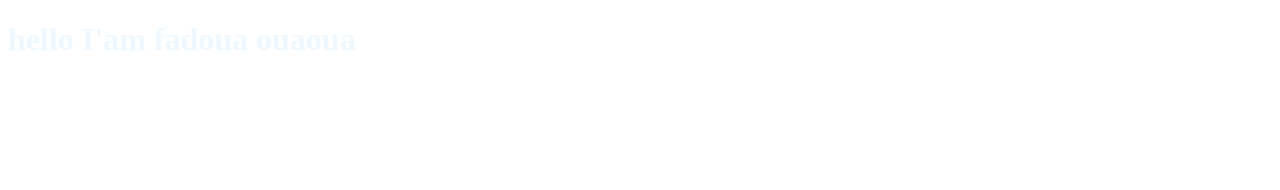
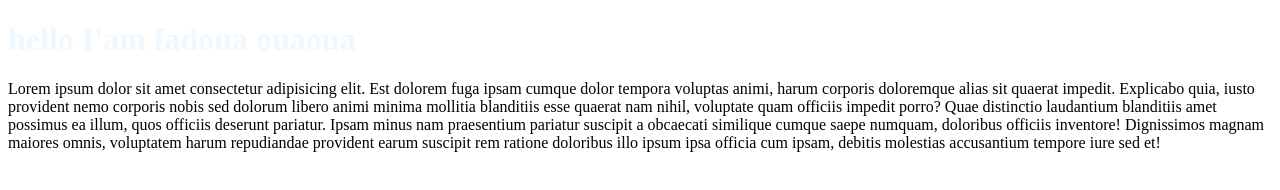
Before and after one commit to fadouaouaoua1/hiba1, a plain HTML site: page index.html in a window 1280 px wide. Drawn offline with Linux system fonts and the light colour scheme.

Commit message:
fadoua change

```diff
--- a/index.html
+++ b/index.html
@@ -8,5 +8,6 @@
 </head>
 <body>
     <h1>hello I'am fadoua ouaoua</h1>
+    <p>Lorem ipsum dolor sit amet consectetur adipisicing elit. Est dolorem fuga ipsam cumque dolor tempora voluptas animi, harum corporis doloremque alias sit quaerat impedit. Explicabo quia, iusto provident nemo corporis nobis sed dolorum libero animi minima mollitia blanditiis esse quaerat nam nihil, voluptate quam officiis impedit porro? Quae distinctio laudantium blanditiis amet possimus ea illum, quos officiis deserunt pariatur. Ipsam minus nam praesentium pariatur suscipit a obcaecati similique cumque saepe numquam, doloribus officiis inventore! Dignissimos magnam maiores omnis, voluptatem harum repudiandae provident earum suscipit rem ratione doloribus illo ipsum ipsa officia cum ipsam, debitis molestias accusantium tempore iure sed et!</p>
 </body>
 </html>
```
